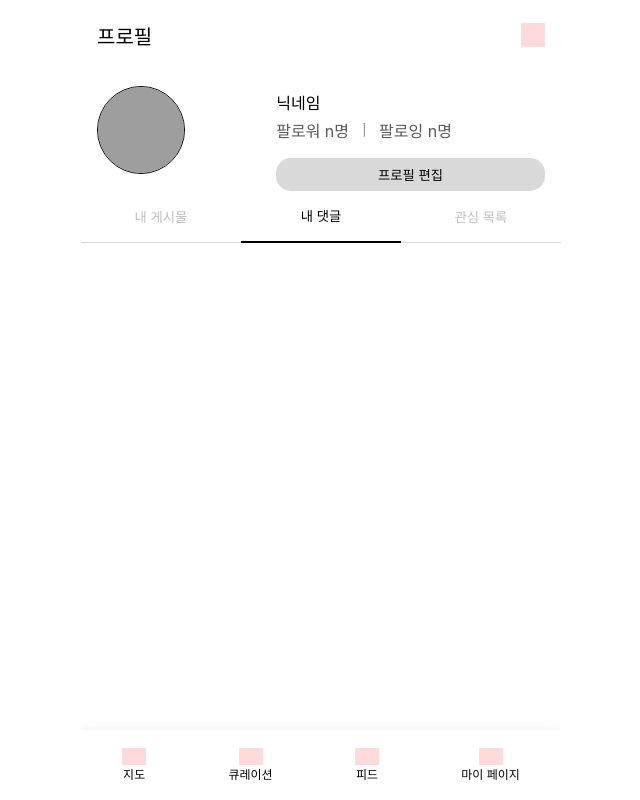
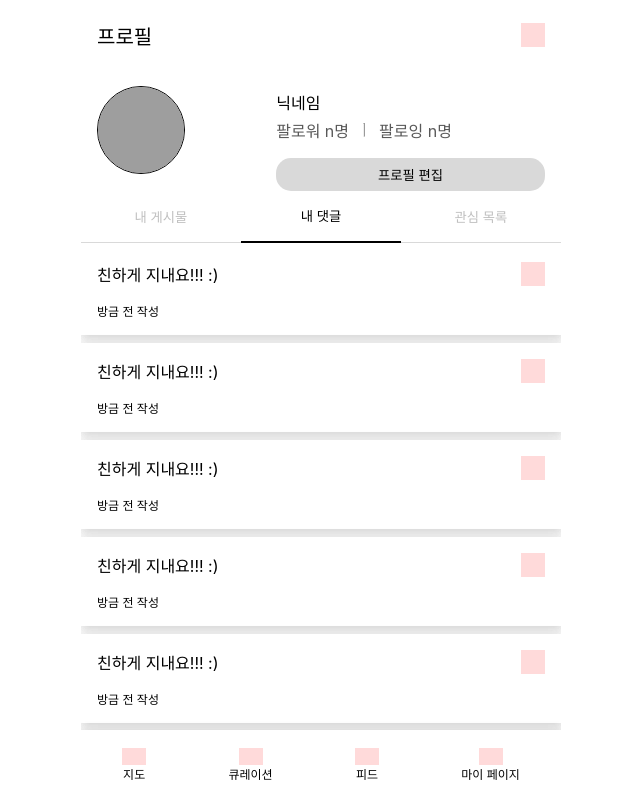
Before and after one commit to soolsul/soolsul-client, a Next.js app: page /mypage in a window 1280 px wide. Both pictures are taken after a click on the button "내 댓글". Shown: the whole page, without its empty margins (319-959 px from the left). Built offline with nearby package versions, Linux system fonts and the light colour scheme; no server answers; grey boxes are pictures that could not be loaded.

Commit message:
[Feat] 마이페이지 내 댓글 UI구현 #6

```diff
--- a/src/components/pages/profile/mainSection/MainSection.tsx
+++ b/src/components/pages/profile/mainSection/MainSection.tsx
@@ -2,6 +2,7 @@ import React, { useState } from "react";
 import styled from "styled-components";
 import Header from "./Header";
 import MyPost from "./MyPost";
+import MyReply from "./MyReply";
 
 type CategoryType = "post" | "reply" | "favorite";
 
@@ -17,6 +18,7 @@ function MainSection() {
     <Main>
       <Header handleClickButton={handleClickButton} activeButton={activeButton} />
       {activeButton === "post" && <MyPost />}
+      {activeButton === "reply" && <MyReply />}
     </Main>
   );
 }
--- /dev/null
+++ b/src/components/pages/profile/mainSection/MyReply.tsx
@@ -0,0 +1,141 @@
+import styled from "styled-components";
+
+function MyReply() {
+  return (
+    <Wrapper>
+      <Reply>
+        <Title>친하게 지내요!!! :)</Title>
+        <Time>방금 전 작성</Time>
+        <ReplyMenu />
+      </Reply>
+      <Reply>
+        <Title>친하게 지내요!!! :)</Title>
+        <Time>방금 전 작성</Time>
+        <ReplyMenu />
+      </Reply>
+      <Reply>
+        <Title>친하게 지내요!!! :)</Title>
+        <Time>방금 전 작성</Time>
+        <ReplyMenu />
+      </Reply>
+      <Reply>
+        <Title>친하게 지내요!!! :)</Title>
+        <Time>방금 전 작성</Time>
+        <ReplyMenu />
+      </Reply>
+      <Reply>
+        <Title>친하게 지내요!!! :)</Title>
+        <Time>방금 전 작성</Time>
+        <ReplyMenu />
+      </Reply>
+      <Reply>
+        <Title>친하게 지내요!!! :)</Title>
+        <Time>방금 전 작성</Time>
+        <ReplyMenu />
+      </Reply>
+      <Reply>
+        <Title>친하게 지내요!!! :)</Title>
+        <Time>방금 전 작성</Time>
+        <ReplyMenu />
+      </Reply>
+      <Reply>
+        <Title>친하게 지내요!!! :)</Title>
+        <Time>방금 전 작성</Time>
+        <ReplyMenu />
+      </Reply>
+      <Reply>
+        <Title>친하게 지내요!!! :)</Title>
+        <Time>방금 전 작성</Time>
+        <ReplyMenu />
+      </Reply>
+      <Reply>
+        <Title>친하게 지내요!!! :)</Title>
+        <Time>방금 전 작성</Time>
+        <ReplyMenu />
+      </Reply>
+      <Reply>
+        <Title>친하게 지내요!!! :)</Title>
+        <Time>방금 전 작성</Time>
+        <ReplyMenu />
+      </Reply>
+      <Reply>
+        <Title>친하게 지내요!!! :)</Title>
+        <Time>방금 전 작성</Time>
+        <ReplyMenu />
+      </Reply>
+      <Reply>
+        <Title>친하게 지내요!!! :)</Title>
+        <Time>방금 전 작성</Time>
+        <ReplyMenu />
+      </Reply>
+      <Reply>
+        <Title>친하게 지내요!!! :)</Title>
+        <Time>방금 전 작성</Time>
+        <ReplyMenu />
+      </Reply>
+      <Reply>
+        <Title>친하게 지내요!!! :)</Title>
+        <Time>방금 전 작성</Time>
+        <ReplyMenu />
+      </Reply>
+      <Reply>
+        <Title>친하게 지내요!!! :)</Title>
+        <Time>방금 전 작성</Time>
+        <ReplyMenu />
+      </Reply>
+      <Reply>
+        <Title>친하게 지내요!!! :)</Title>
+        <Time>방금 전 작성</Time>
+        <ReplyMenu />
+      </Reply>
+    </Wrapper>
+  );
+}
+
+export default MyReply;
+
+const Wrapper = styled.ul`
+  display: flex;
+  flex-direction: column;
+  padding: 0;
+  margin: 0;
+  gap: 8px;
+  margin-top: 3px;
+  bottom: 15px;
+  max-height: 100%;
+  overflow: auto;
+  &::-webkit-scrollbar {
+    display: none;
+  }
+`;
+
+const Reply = styled.li`
+  position: relative;
+  background-color: #fff;
+  padding: 16px;
+  box-shadow: 1px 4px 10px 1px #c4c4c4af;
+  p {
+    color: #000;
+  }
+`;
+
+const Title = styled.p`
+  font-size: 16px;
+  margin: 0;
+  margin-bottom: 16px;
+`;
+
+const Time = styled.p`
+  margin: 0;
+  font-size: 12px;
+`;
+
+const ReplyMenu = styled.button`
+  position: absolute;
+  right: 16px;
+  top: 16px;
+  width: 24px;
+  height: 24px;
+  background-color: #ffdada;
+  border: none;
+`;
```
